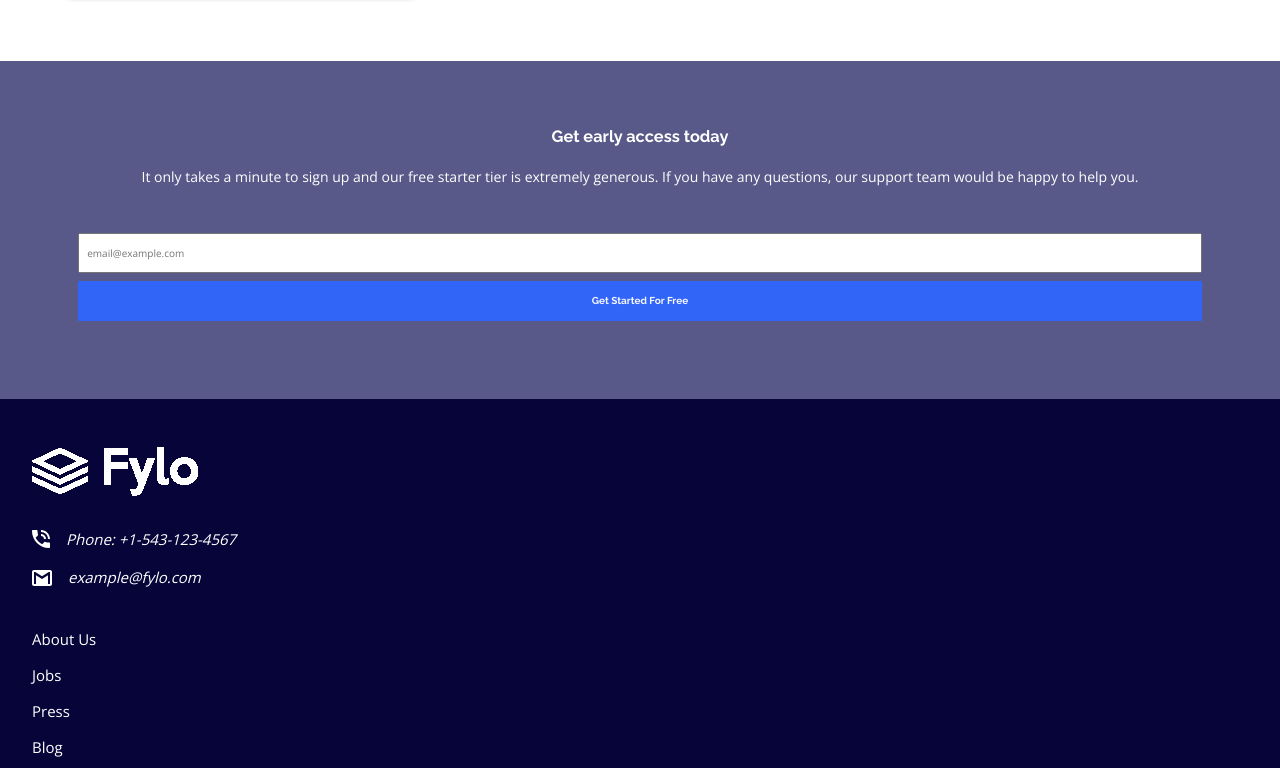
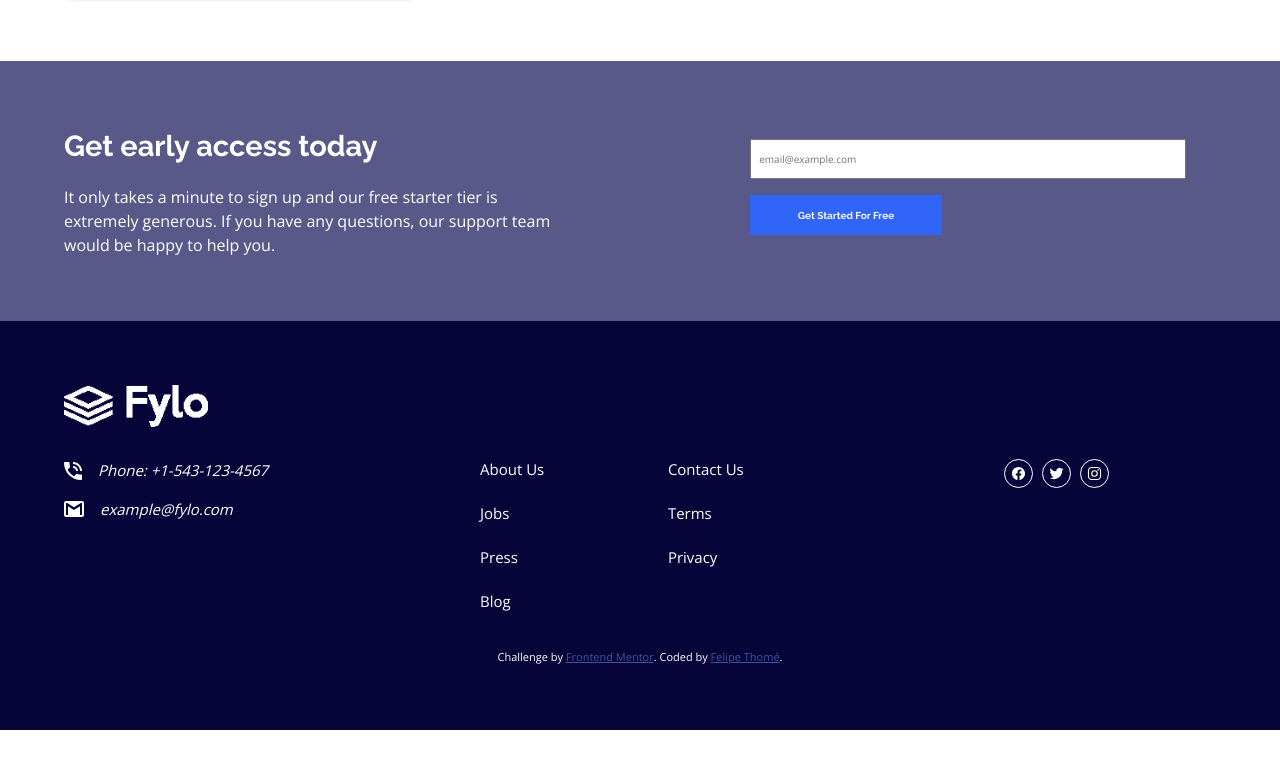
Before and after one commit to felipetn1989/fylo-landing-page-with-two-column-layout-master, a plain HTML site: page index.html in a window 1280 px wide. Shown: the part 1620-2388 px from the top of the page. After the commit the page ends 2350 px from the top, so only its background shows below. Drawn offline with nearby package versions, Linux system fonts and the light colour scheme.

Commit message:
finalized media query

```diff
--- a/index.html
+++ b/index.html
@@ -121,6 +121,7 @@
 
     <footer>
       <img src="images/logo-white.png" alt="Company logo" />
+      <div class="footer__content">
         <address>
           <div class="address__phone">
             <img src="images/icon-phone.svg" alt="Phone icon" />
@@ -145,6 +146,7 @@
           <ion-icon name="logo-twitter"></ion-icon>
           <ion-icon name="logo-instagram"></ion-icon>
         </div>
+      </div>
 
       <p class="attribution">
         Challenge by
--- a/styles/style.css
+++ b/styles/style.css
@@ -280,13 +280,17 @@ footer {
   gap: 2rem;
 }
 
+footer > img {
+  width: 9rem;
+}
+
 address {
   display: grid;
 }
 
 ul {
   list-style-type: none;
-  padding: 0;
+  padding: 3rem 0;
   line-height: 2.25rem;
 }
 
@@ -370,7 +374,6 @@ ion-icon:hover {
   .card__top img,
   .card__middle img {
     max-width: 45%;
-
   }
 
   .form_top form {
@@ -408,7 +411,7 @@ ion-icon:hover {
 
   .fylo_work {
     margin: 0;
-    font-size: .875rem;
+    font-size: 0.875rem;
     width: 10rem;
   }
 
@@ -417,6 +420,48 @@ ion-icon:hover {
     padding: 2rem;
     width: 22rem;
     margin-top: 1.5rem;
-    font-size: .8125rem;
+    font-size: 0.8125rem;
+  }
+
+  .bottom_form {
+    grid-template-columns: 1fr 1fr;
+    text-align: left;
+    column-gap: 10rem;
+    padding: 4rem;
+    font-size: 1rem;
+  }
+
+  .bottom_form h3 {
+    font-size: 1.8125rem;
+  }
+
+  .bottom_form button {
+    width: 12rem;
+  }
+
+  footer {
+    padding: 4rem;
+  }
+
+  .footer__content {
+    display: grid;
+    grid-template-columns: repeat(3, 1fr);
+    column-gap: 6rem;
+    place-items: start left;
+  }
+
+  ul {
+    columns: 2;
+    column-gap: 7rem;
+    padding: 0;
+    line-height: normal;
+  }
+
+  li {
+    margin-bottom: 1.5rem;
+  }
+
+  .icons {
+    place-self: start center;
   }
 }
```
Lines whose indentation alone changed are shown as unchanged.
